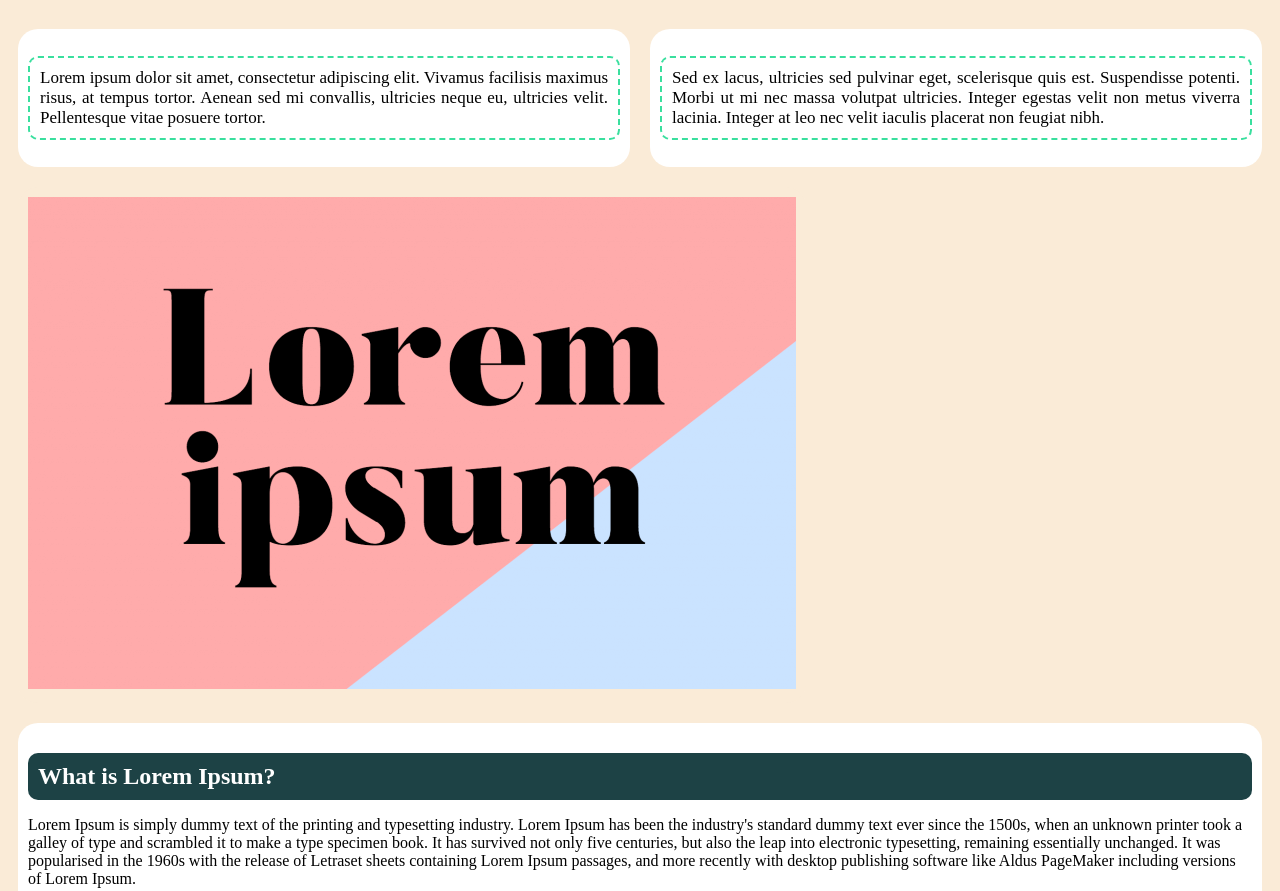
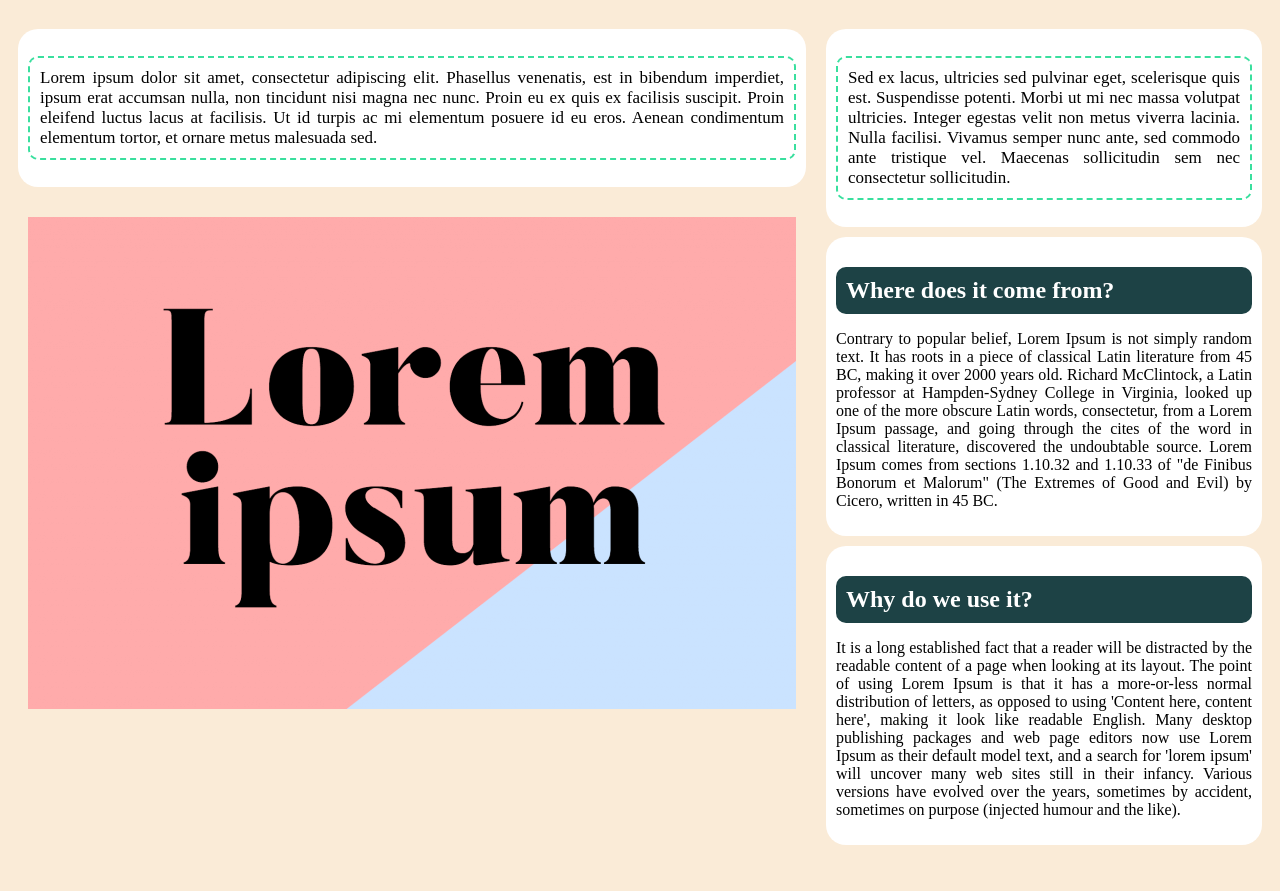
Before and after one commit to pesto-students/p9-manish-anandpaher, a plain HTML site: page Week-2/Exercise-2.1/index.html in a window 1280 px wide. Shown: the part 61-952 px from the top of the page. Drawn offline with Linux system fonts and the light colour scheme.

Commit message:
Resolved the PR comment

```diff
--- a/Week-2/Exercise-2.1/index.html
+++ b/Week-2/Exercise-2.1/index.html
@@ -8,92 +8,65 @@
     <title>Document</title>
   </head>
   <body>
-    <div class="container">
     <header>
       <h1>Lorem Ipsum</h1>
     </header>
+    <main>
       <div class="section">
-        <div class="row">
-          <article class="column">
-            <div class="item">
+        <div class="left-section">
+          <article class="item">
             <p class="p">
-                Lorem ipsum dolor sit amet, consectetur adipiscing elit. Vivamus
-                facilisis maximus risus, at tempus tortor. Aenean sed mi
-                convallis, ultricies neque eu, ultricies velit. Pellentesque
-                vitae posuere tortor.
+              Lorem ipsum dolor sit amet, consectetur adipiscing elit. Phasellus
+              venenatis, est in bibendum imperdiet, ipsum erat accumsan nulla,
+              non tincidunt nisi magna nec nunc. Proin eu ex quis ex facilisis
+              suscipit. Proin eleifend luctus lacus at facilisis. Ut id turpis
+              ac mi elementum posuere id eu eros. Aenean condimentum elementum
+              tortor, et ornare metus malesuada sed.
             </p>
+          </article>
+
+          <img src="./Lorem-Ipsum.png" alt="lorem ipsum" />
         </div>
-          </article>
-          <article class="column">
-            <div class="item">
+
+        <div class="right-section">
+          <article class="item">
             <p class="p">
               Sed ex lacus, ultricies sed pulvinar eget, scelerisque quis est.
               Suspendisse potenti. Morbi ut mi nec massa volutpat ultricies.
-                Integer egestas velit non metus viverra lacinia. Integer at leo
-                nec velit iaculis placerat non feugiat nibh.
+              Integer egestas velit non metus viverra lacinia. Nulla facilisi.
+              Vivamus semper nunc ante, sed commodo ante tristique vel. Maecenas
+              sollicitudin sem nec consectetur sollicitudin.
             </p>
-            </div>
           </article>
-          <article class="column">
-            <div class="item img-item">
-              <img src="./Lorem-Ipsum.png" alt="lorem ipsum" />
-            </div>
+          <article class="item">
+            <h2 class="h2">Where does it come from?</h2>
+            <p class="p2">
+              Contrary to popular belief, Lorem Ipsum is not simply random text.
+              It has roots in a piece of classical Latin literature from 45 BC,
+              making it over 2000 years old. Richard McClintock, a Latin
+              professor at Hampden-Sydney College in Virginia, looked up one of
+              the more obscure Latin words, consectetur, from a Lorem Ipsum
+              passage, and going through the cites of the word in classical
+              literature, discovered the undoubtable source. Lorem Ipsum comes
+              from sections 1.10.32 and 1.10.33 of "de Finibus Bonorum et
+              Malorum" (The Extremes of Good and Evil) by Cicero, written in 45
+              BC.
+            </p>
           </article>
-          <div class="column side-column">
-            <article>
-              <div class="item">
-                <h2>What is Lorem Ipsum?</h2>
-                <p>
-                  Lorem Ipsum is simply dummy text of the printing and
-                  typesetting industry. Lorem Ipsum has been the industry's
-                  standard dummy text ever since the 1500s, when an unknown
-                  printer took a galley of type and scrambled it to make a type
-                  specimen book. It has survived not only five centuries, but
-                  also the leap into electronic typesetting, remaining
-                  essentially unchanged. It was popularised in the 1960s with
-                  the release of Letraset sheets containing Lorem Ipsum
-                  passages, and more recently with desktop publishing software
-                  like Aldus PageMaker including versions of Lorem Ipsum.
+          <article class="item">
+            <h2 class="h2">Why do we use it?</h2>
+            <p class="p2">
+              It is a long established fact that a reader will be distracted by
+              the readable content of a page when looking at its layout. The
+              point of using Lorem Ipsum is that it has a more-or-less normal
+              distribution of letters, as opposed to using 'Content here,
+              content here', making it look like readable English. Many desktop
+              publishing packages and web page editors now use Lorem Ipsum as
+              their default model text, and a search for 'lorem ipsum' will
+              uncover many web sites still in their infancy. Various versions
+              have evolved over the years, sometimes by accident, sometimes on
+              purpose (injected humour and the like).
             </p>
-              </div>
-            </article>
-            <article>
-              <div class="item">
-                <h2>Where does it come from?</h2>
-                <p>
-                  Contrary to popular belief, Lorem Ipsum is not simply random
-                  text. It has roots in a piece of classical Latin literature
-                  from 45 BC, making it over 2000 years old. Richard McClintock,
-                  a Latin professor at Hampden-Sydney College in Virginia,
-                  looked up one of the more obscure Latin words, consectetur,
-                  from a Lorem Ipsum passage, and going through the cites of the
-                  word in classical literature, discovered the undoubtable
-                  source. Lorem Ipsum comes from sections 1.10.32 and 1.10.33 of
-                  "de Finibus Bonorum et Malorum" (The Extremes of Good and
-                  Evil) by Cicero, written in 45 BC. This book is a treatise on
-                  the theory of ethics, very popular during the Renaissance. The
-                  first line of Lorem Ipsum, "Lorem ipsum dolor sit amet..",
-                  comes from a line in section 1.10.32.
-                </p>
-              </div>
-            </article>
-            <article>
-              <div class="item">
-                <h2>Why do we use it?</h2>
-                <p>
-                  It is a long established fact that a reader will be distracted
-                  by the readable content of a page when looking at its layout.
-                  The point of using Lorem Ipsum is that it has a more-or-less
-                  normal distribution of letters, as opposed to using 'Content
-                  here, content here', making it look like readable English.
-                  Many desktop publishing packages and web page editors now use
-                  Lorem Ipsum as their default model text, and a search for
-                  'lorem ipsum' will uncover many web sites still in their
-                  infancy. Various versions have evolved over the years,
-                  sometimes by accident, sometimes on purpose (injected humour
-                  and the like).
-                </p>
-              </div>
           </article>
         </div>
       </div>
@@ -151,8 +124,7 @@
           <input type="submit" class="submit" value="Sign Up" />
         </div>
       </form>
-      </div>
-    </div>
+    </main>
     <footer>
       <h4>
         Copyright @ 2023. All Rights Reserved By <a href="">Anand Aher</a>
--- a/Week-2/Exercise-2.1/styles.css
+++ b/Week-2/Exercise-2.1/styles.css
@@ -3,66 +3,45 @@ body {
   background-color: antiquewhite;
 }
 
-
 header h1 {
-
   text-align: center;
 }
 
-.p {
-
-    text-align: justify;
+.section {
+  display: flex;
+  flex-direction: row;
+  margin-bottom: 30px;
 }
 
-.row {
-    display: flex;
-    flex-wrap: wrap;
+.left-section img {
+  width: auto;
+  height: auto;
+  padding: 10px;
+  margin: 10px;
 }
 
-.column {
-    flex: 50%;
-    display: flex;
-    flex-wrap: wrap;
-}
-
-.colunm-side {
-    display: flex;
-    flex-direction: column;
-
-    justify-content: space-around;
-    text-align: justify;
-}
-
-.column .item {
-    margin: 10px;
-    padding: 10px;
-
-    border-radius: 20px;
-    background-color: white;
-
-    margin-bottom: 10px;
-}
-
-.column .img-item {
-    background-color: antiquewhite;
-
-}
-
-.column .item img {
-    height: auto;
-    width: auto;
-
-
-}
-
-.column .item .p {
+.p {
   font-size: 17px;
   padding: 10px;
   border: 2px dashed #39df9e;
   border-radius: 10px;
+  text-align: justify;
 }
 
-.column .item h2 {
+.right-section .left-section {
+  text-align: justify;
+}
+
+.item {
+  margin: 10px;
+  padding: 10px;
+  text-align: justify;
+  border-radius: 20px;
+  background-color: white;
+  margin-bottom: 10px;
+}
+
+.right-section .item h2 {
   background-color: #1d4245;
   border-radius: 10px;
   padding: 10px;
@@ -103,16 +82,11 @@ header h1 {
 
   width: 50%;
   padding: 10px;
-    ;
   font-size: large;
   font-weight: 400;
   line-height: 1.5;
   color: black;
-
-
   border: 2px solid black;
-
-
 }
 
 .form-control input[type="checkbox"] {
@@ -128,8 +102,6 @@ header h1 {
   border-radius: 20px;
   border: none;
   font-size: 20px;
-
-
 }
 
 .submit:hover {
@@ -142,10 +114,22 @@ footer {
   color: white;
   letter-spacing: 1px;
   text-align: center;
-
 }
 
 footer a {
   color: lightgreen;
   text-decoration: none;
 }
+
+@media screen and (max-width: 768px) {
+  .section {
+    flex-direction: column;
+  }
+}
+
+
+@media screen and (max-width: 425px) {
+  .form {
+    width: auto;
+  }
+}
```
Lines whose indentation alone changed are shown as unchanged.
